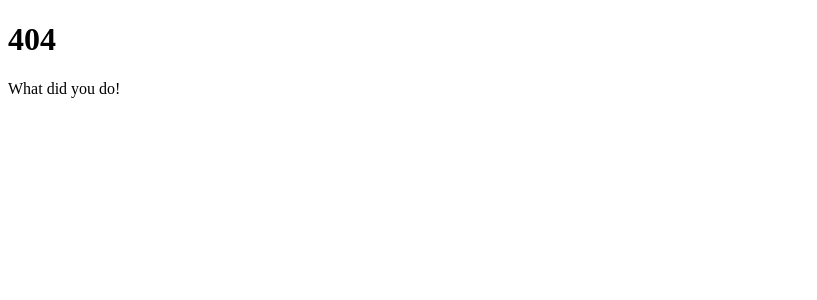
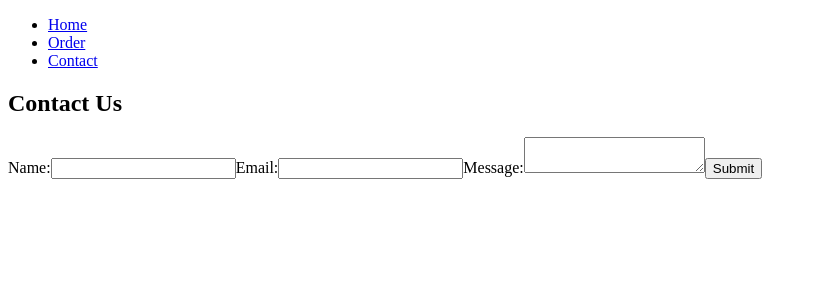
Before and after one commit to macgyversean/CarrollCoffee, a React (Vite) app in the folder frontend/: page /contact in a window 1280 px wide. Before the commit this address had no page. Shown: the top 300 px of the page, without its empty margins (0-817 px from the left). Built offline with nearby package versions, Linux system fonts and the light colour scheme.

Commit message:
added a contact form

```diff
--- a/frontend/src/Components/Layout.jsx
+++ b/frontend/src/Components/Layout.jsx
@@ -5,6 +5,7 @@
 const primaryNav = [
   { title: "Home", url: "/" },
   { title: "Order", url: "/order" },
+  { title: "Contact", url: "/contact" },
 ];
 
 const Layout = () => {
--- a/frontend/src/Components/routes.jsx
+++ b/frontend/src/Components/routes.jsx
@@ -3,6 +3,7 @@
 import Order from "../Pages/Order";
 import { createBrowserRouter, RouterProvider } from "react-router-dom";
 import Error from "./ErrorPage";
+import Contact from "../Pages/contact";
 
 const Routes = () => {
   const routes = [
@@ -18,6 +19,10 @@
           path: "/Order",
           element: <Order />,
         },
+        {
+          path: "/contact",
+          element: <Contact />,
+        },
       ],
     },
   ];
--- /dev/null
+++ b/frontend/src/Pages/contact.jsx
@@ -0,0 +1,46 @@
+import React, { useState } from "react";
+
+const Contact = () => {
+  const [name, setName] = useState("");
+  const [email, setEmail] = useState("");
+  const [message, setMessage] = useState("");
+
+  const handleSubmit = (e) => {
+    e.preventDefault();
+    // Add logic here to handle form submission
+  };
+
+  return (
+    <div className="contact-form">
+      <h2>Contact Us</h2>
+      <form onSubmit={handleSubmit}>
+        <label htmlFor="name">Name:</label>
+        <input
+          type="text"
+          id="name"
+          value={name}
+          onChange={(e) => setName(e.target.value)}
+          required
+        />
+        <label htmlFor="email">Email:</label>
+        <input
+          type="email"
+          id="email"
+          value={email}
+          onChange={(e) => setEmail(e.target.value)}
+          required
+        />
+        <label htmlFor="message">Message:</label>
+        <textarea
+          id="message"
+          value={message}
+          onChange={(e) => setMessage(e.target.value)}
+          required
+        ></textarea>
+        <button type="submit">Submit</button>
+      </form>
+    </div>
+  );
+};
+
+export default Contact;
```
